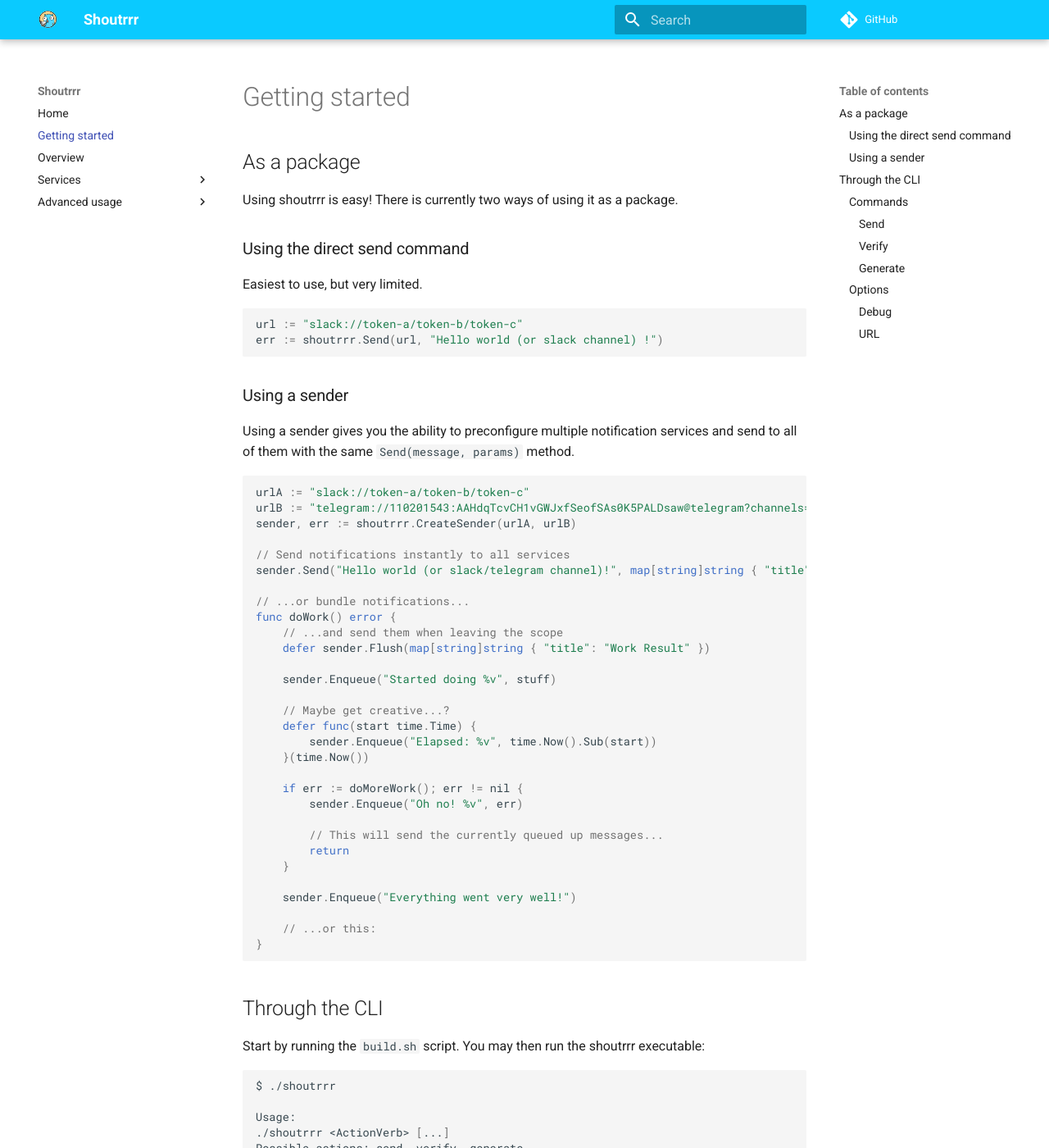
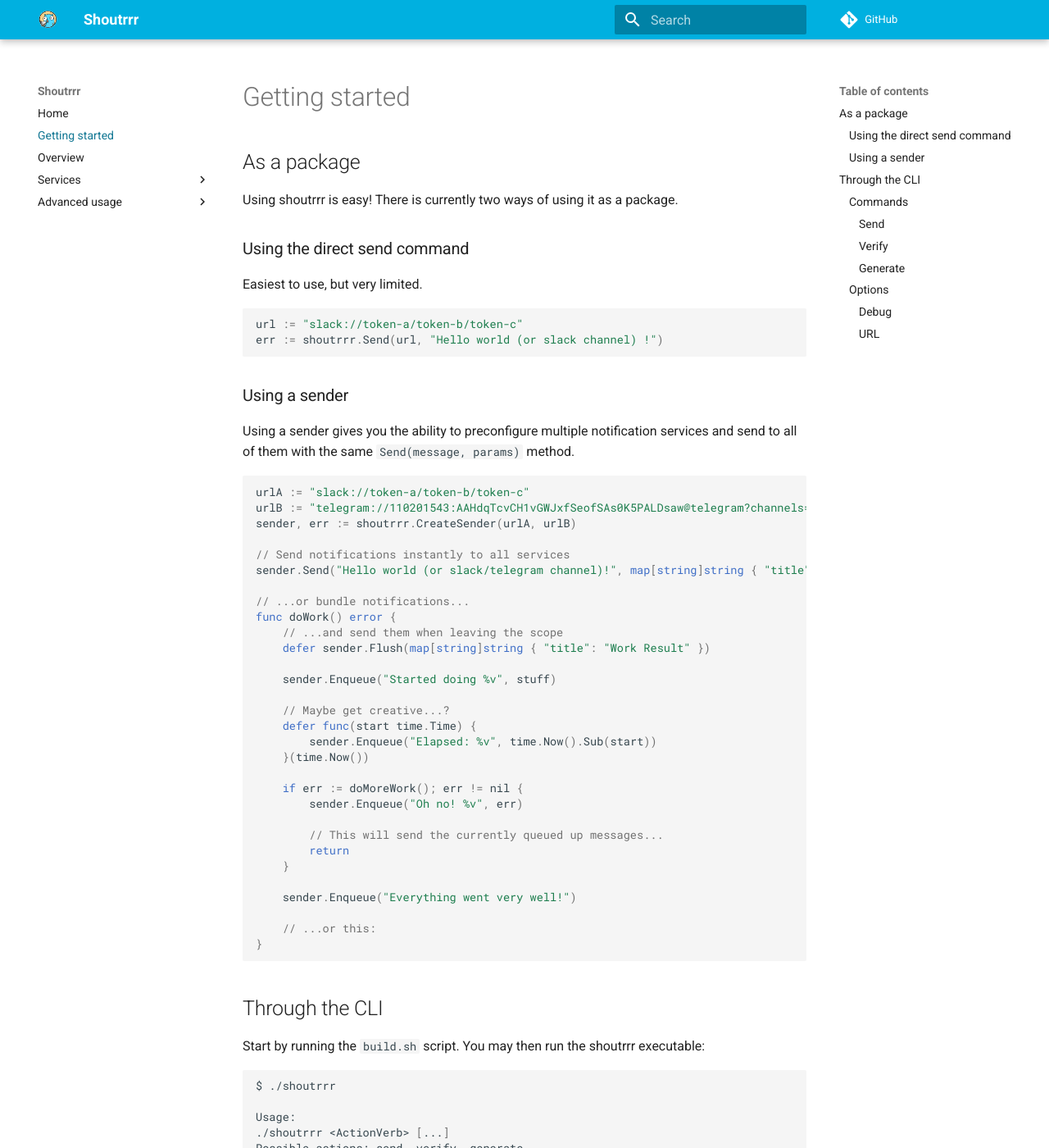
Before and after one commit to containrrr/shoutrrr, an MkDocs documentation site: the page built from docs/getting-started.md, in a window 1280 px wide and 1400 px high. Shown: the whole window at 82% size. Built offline with MkDocs 1.6.1 and Material for MkDocs 9.7.7, drawn with Linux system fonts in a browser that asks for light colours; comment, search, counter and statistics services are not loaded.

Commit message:
docs(theme): darken colors for increased contrast

```diff
--- a/docs/stylesheets/theme.css
+++ b/docs/stylesheets/theme.css
@@ -1,7 +1,8 @@
 [data-md-color-scheme="shoutrrr"] {
-    --md-primary-fg-color: hsl(193, 100%, 52%);
-    --md-primary-fg-color--light: hsl(193, 100%, 66%);
-    --md-primary-fg-color--dark: hsl(193, 76%, 44%);
-    --md-accent-fg-color: hsl(39, 84%, 58%);
+    --md-primary-fg-color: hsl(193, 100%, 44%);
+    --md-primary-fg-color--light: hsl(193, 100%, 55%);
+    --md-primary-fg-color--dark: hsl(193, 76%, 33%);
+    --md-accent-fg-color: hsl(39, 84%, 44%);
     --md-accent-fg-color--transparent: hsla(39, 84%, 58%, 0.1);
+    --md-typeset-a-color: var(--md-primary-fg-color--dark);
 }
```
